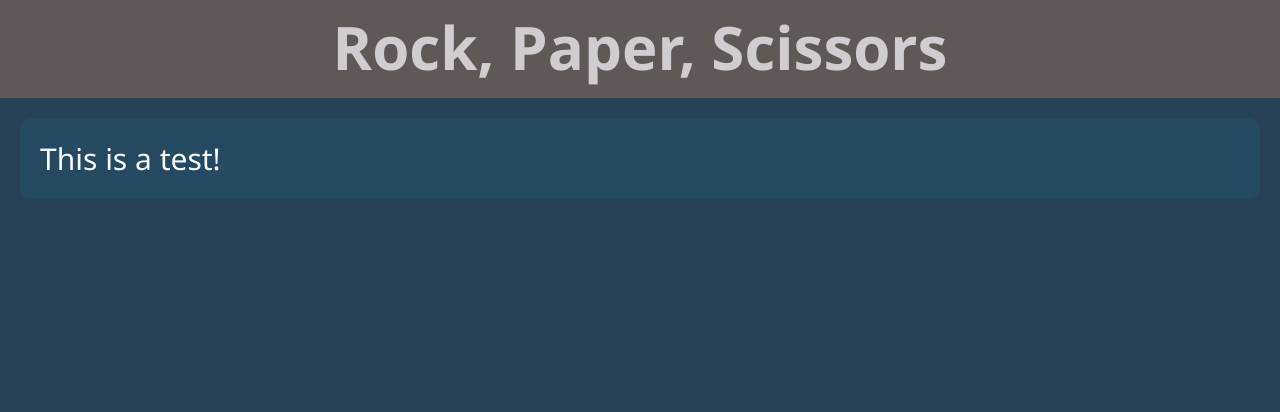
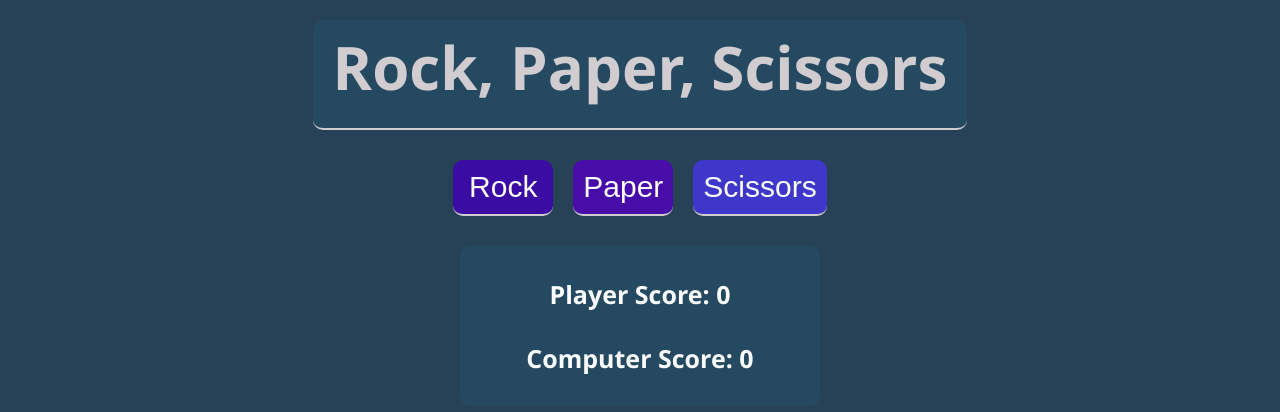
Before and after one commit to chartley1988/odin-rock-paper-scissors, a plain HTML site: page index.html in a window 1280 px wide. Drawn offline with Linux system fonts and the light colour scheme.

Commit message:
Added UI to RPS game

```diff
--- a/index.html
+++ b/index.html
@@ -11,7 +11,19 @@
 
   <body>
     <header><h1>Rock, Paper, Scissors</h1></header>
-    <p>This is a test!</p>
+
+    <div class="choice-buttons">
+      <button class="choice" id="rock">Rock</button>
+      <button class="choice" id="paper">Paper</button>
+      <button class="choice" id="scissors">Scissors</button>
+    </div>
+
+    <div class="score-container">
+      <div class="score" id="player-score">Player score:</div>
+      <div class="score" id="comptuter-score">Computer score:</div>
+    </div>
+
+    <div class="results-container"></div>
 
   </body>
 
--- a/script.js
+++ b/script.js
@@ -1,10 +1,27 @@
 const moves = ['ROCK', 'PAPER', 'SCISSORS']
+let pause = false
 
 let playerScore = 0;
 let computerScore = 0;
 
-document.addEventListener('keypress', game)
+const rockButton = document.getElementById('rock');
+const paperButton = document.getElementById('paper');
+const scissorsButton = document.getElementById('scissors');
 
+const playerScoreText = document.getElementById('player-score');
+const computerScoreText = document.getElementById('comptuter-score');
+
+updateScoreText();
+
+rockButton.addEventListener('click', function() {
+    if (pause === false) game(this);
+});
+paperButton.addEventListener('click', function() {
+    if (pause === false) game(this);
+});
+scissorsButton.addEventListener('click', function() {
+    if (pause === false) game(this);
+});
 
 function computerPlay() {
     let computerAnswer = "";
@@ -12,8 +29,8 @@ function computerPlay() {
     return(computerAnswer);
 }
 
-function playerPlay() {
-    const gameAnswer = prompt("Rock, Paper, Scissors. Which do you choose?");
+function playerPlay(i) {
+    const gameAnswer = i;
     inputUpperCase = convertStringToUpper(gameAnswer);
     if (moves.includes(inputUpperCase)) {
         return(inputUpperCase);
@@ -23,9 +40,9 @@ function playerPlay() {
     }
 }
 
-function playMatch() {
+function playMatch(playerMove) {
     const computerSelection = computerPlay();
-    const playerSelection = playerPlay();
+    const playerSelection = playerPlay(playerMove);
 
     if(playerSelection === "") {
         return
@@ -34,31 +51,19 @@ function playMatch() {
     console.log(winner);
     return(winner);
     }
-
-
 }
 
-function game() {
-    console.log('Is this fucking working?');
-    for (let i = 1; i > 0; i++) {
-        playMatch();
-        if (playerScore >= 5) {
-            console.log("You're the first to reach 5 games, congrats!");
-            resetScore();
-            break;
-        }
-        if (computerScore >= 5) {
-            console.log("Uh oh, the computer beat you 5 times, that's it!")
-            resetScore();
-            break;
-        }
-    }
+function game(move) {
+    playMatch(move.id);
+    updateScoreText();
+    checkForWin();
 }
 
 function resetScore() {
     playerScore = 0;
     computerScore = 0;
-    console.log('Both scores have been reset to zero, you\'re now ready to play!');
+    updateScoreText();
+    pause = false;
 }
 
 function convertStringToUpper(answer) {
@@ -101,9 +106,27 @@ function determineWinner(computer, player) {
                 } else {
                     ++playerScore;
                     return('win');
-
                 }
         }
     }
 }
+
+function updateScoreText() {
+    playerScoreText.textContent = `Player Score:     ${playerScore}`;
+    computerScoreText.textContent = `Computer Score:    ${computerScore}`;
+}
+
+function checkForWin() {
+    if (playerScore >= 5) {
+        pause = true;
+        playerScoreText.textContent = `Player Score:     ${playerScore}, You win!`;
+        setTimeout(resetScore, 2000);
+    }
+    if (computerScore >= 5) {
+        pause = true;
+        computerScoreText.textContent = `Computer Score:    ${computerScore}, You lose!`;
+        setTimeout(resetScore, 2000);
+    }
+}
+
 // rock > scissors > paper
--- a/styles.css
+++ b/styles.css
@@ -13,8 +13,17 @@
     margin: 0px;
 }
 
+html {
+    display: flex;
+    justify-content: center;
+}
+
 body {
+    display: flex;
+    flex-direction: column;
+    align-items: center;
     background-color: var(--colorBackground1);
+    max-width: 960px;
 }
 
 header {
@@ -22,9 +31,13 @@ header {
     justify-content: center;
     align-items: center;
     font-size: 3rem;
-    background-color: var(--colorAccent1);
+    background-color: var(--colorBackground2);
+    border-bottom: 0.2rem solid;
+    border-color: var(--colorAccent2);
+    border-radius: 1rem;
     color: var(--colorAccent2);
-    padding: 1rem;
+    margin-top: 2rem;
+    padding: 2rem;
     padding-top: 0.6rem;
 }
 
@@ -36,3 +49,67 @@ p {
     margin: 2rem;
     border-radius: 1rem;
 }
+
+.choice-buttons {
+    display: flex;
+    justify-content: center;
+    width: 100%;
+    padding: 2rem;
+}
+
+.choice,
+#rock,
+#paper,
+#scissors {
+    border: 0;
+    border-bottom: 0.2rem solid;
+    border-color: var(--colorAccent2);
+    border-radius: 1rem;
+    font-size: 3rem;
+    color: var(--colorText);
+    margin: 1rem;
+    min-width: 100px;
+    min-height: 50px;
+    background-color: var(--colorAccent1);
+    padding: 1rem;
+}
+
+.choice:hover,
+#rock:hover,
+#paper:hover,
+#scissors:hover {
+    background-color: var(--colorAccent2);
+    color: var(--colorBackground1);
+    text-shadow: var(--colorBackground1) 3px 0px;
+    text-shadow: var(--colorBackground1) -3px 0px;
+}
+
+#rock {
+    background-color: #3A0CA3;
+}
+
+#paper {
+    background-color: #480CA8;
+}
+
+#scissors {
+    background-color:  #3F37C9;
+}
+
+.score-container {
+    padding: 1.6rem;
+    background-color: var(--colorBackground2);
+    border-radius: 1rem;
+    display: flex;
+    flex-direction: column;
+    width: 50%;
+    justify-content: center;
+    font-size: 2.5rem;
+    font-weight: 900;
+    color: var(--colorText);
+}
+
+.score {
+    margin: 1.5rem;
+    text-align: center;
+}
```
